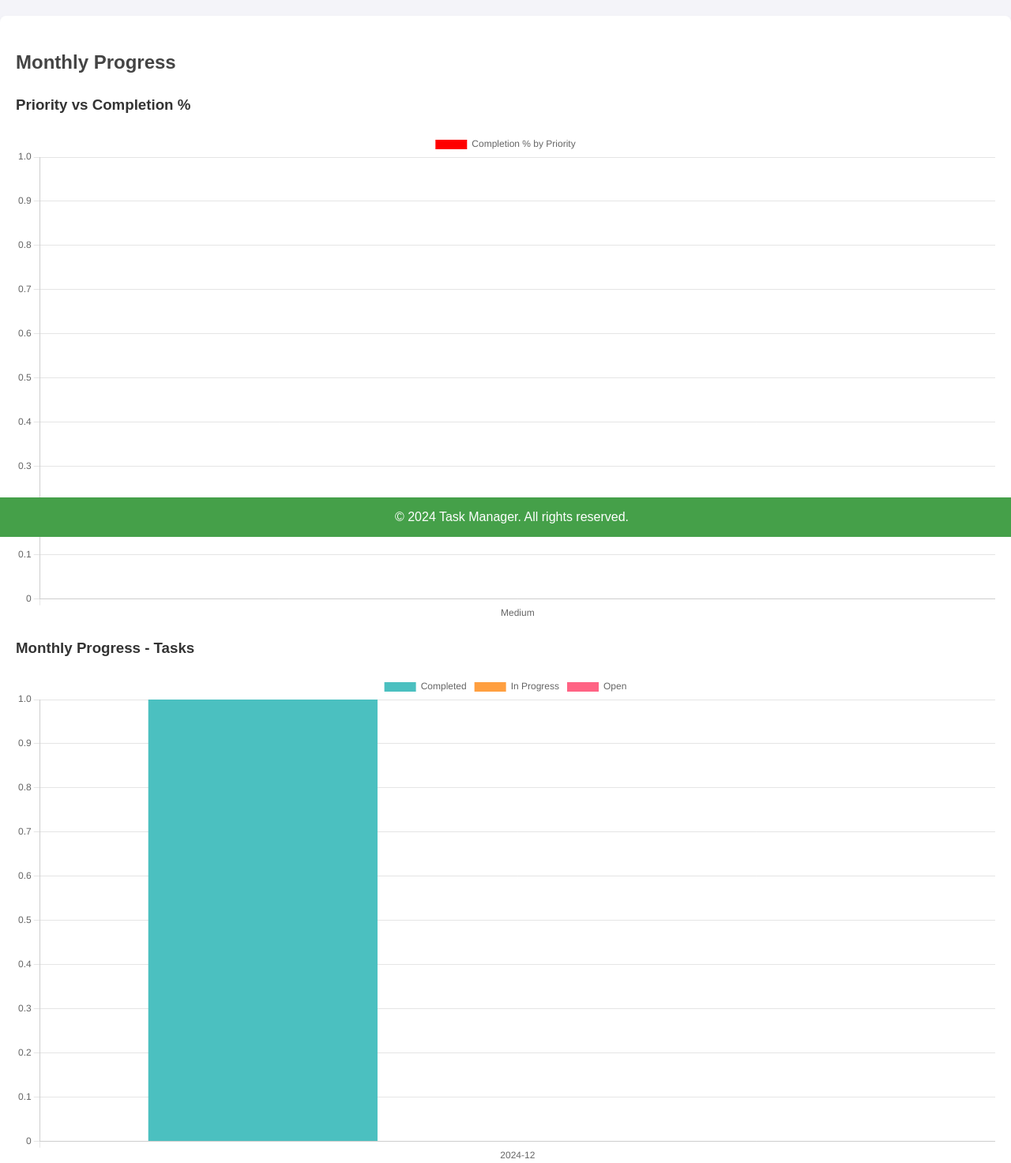
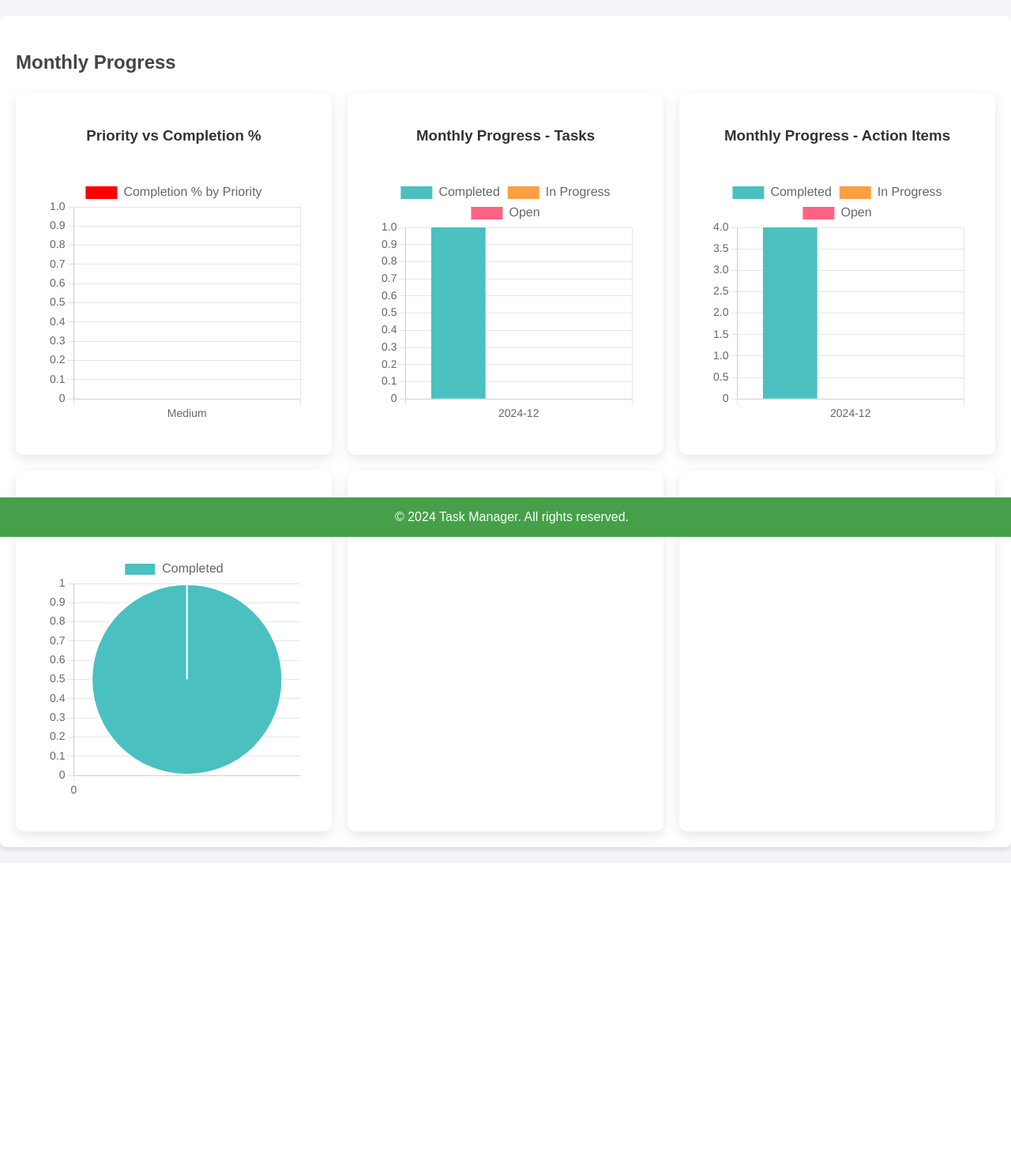
Before and after one commit to solomonAlemu/Task-Manager-Website, a Flask app: page /monthly-progress in a window 1280 px wide. Shown: the part 120-1593 px from the top of the page at 79% size. After the commit the page ends 1202 px from the top, so only its background shows below. Run offline with Flask 3, Linux system fonts and the light colour scheme; data comes from the database, SQL or seed files in the repository; a map, chart or similar area stays blank; some libraries are stand-ins or nearby versions.

Commit message:
Align Monthly Charts in a Grid

```diff
--- a/templates/monthly_progress.html
+++ b/templates/monthly_progress.html
@@ -4,31 +4,66 @@
 <div class="container">
     <h2>Monthly Progress</h2>
 
+    <div class="chart-grid">
         <!-- Task Completion by Priority -->
+        <div class="chart-item">
             <h3>Priority vs Completion %</h3>
-    <canvas id="priorityCompletionChart"></canvas>
+            <canvas id="priorityCompletionChart" class="chart-canvas"></canvas>
+        </div>
 
         <!-- Monthly Progress for Tasks -->
+        <div class="chart-item">
             <h3>Monthly Progress - Tasks</h3>
-    <canvas id="taskProgressChart"></canvas>
+            <canvas id="taskProgressChart" class="chart-canvas"></canvas>
+        </div>
 
         <!-- Monthly Progress for Action Items -->
+        <div class="chart-item">
             <h3>Monthly Progress - Action Items</h3>
-    <canvas id="actionProgressChart"></canvas>
+            <canvas id="actionProgressChart" class="chart-canvas"></canvas>
+        </div>
 
         <!-- Action Item Status Breakdown -->
+        <div class="chart-item">
             <h3>Action Item Status Breakdown</h3>
-	<canvas id="actionStatusChart"></canvas>
+            <canvas id="actionStatusChart" class="chart-canvas"></canvas>
+        </div>
 
         <!-- Total Task Count by Priority -->
+        <div class="chart-item">
             <h3>Total Tasks by Priority</h3>
-	<canvas id="totalTasksByPriorityChart"></canvas>
+            <canvas id="totalTasksByPriorityChart" class="chart-canvas"></canvas>
+        </div>
 
         <!-- Task Completion Timeline -->
+        <div class="chart-item">
             <h3>Task Completion Timeline</h3>
-	<canvas id="taskCompletionTimelineChart"></canvas>
+            <canvas id="taskCompletionTimelineChart" class="chart-canvas"></canvas>
+        </div>
+    </div>
+</div>
 
-</div>
+<style>
+/* Grid layout for charts */
+.chart-grid {
+    display: grid;
+    grid-template-columns: repeat(auto-fit, minmax(300px, 1fr)); /* Auto-adjust columns */
+    gap: 20px; /* Space between charts */
+}
+
+.chart-item {
+    background-color: #fff;
+    border-radius: 10px;
+    padding: 20px;
+    box-shadow: 0 5px 15px rgba(0, 0, 0, 0.1);
+    text-align: center;
+}
+
+.chart-canvas {
+    max-width: 100%;
+    max-height: 350px; /* Chart height */
+}
+</style>
 
 <script src="/static/chart.min.js"></script>
 
@@ -38,24 +73,36 @@
             const response = await fetch("/monthly-progress-data");
             const data = await response.json();
 
+            const chartOptions = {
+                responsive: true,
+                maintainAspectRatio: false,
+                layout: { padding: 20 },
+                scales: {
+                    x: { ticks: { font: { size: 14 } } },
+                    y: { beginAtZero: true, ticks: { font: { size: 14 } } }
+                },
+                plugins: {
+                    legend: { labels: { font: { size: 16 } } },
+                    tooltip: { bodyFont: { size: 14 }, titleFont: { size: 16 } }
+                }
+            };
+
             // Priority vs Completion %
-	        const ctx1 = document.getElementById("priorityCompletionChart").getContext("2d");
-	        new Chart(ctx1, {
+            new Chart(document.getElementById("priorityCompletionChart").getContext("2d"), {
                 type: "bar",
                 data: {
                     labels: Object.keys(data.priority_completion),
                     datasets: [{
                         label: "Completion % by Priority",
                         data: Object.values(data.priority_completion),
-	                    backgroundColor: ["#FF0000", "#FFA500", "#00FFFF", "#808080"] // Colors for High, Medium, Low, Default priorities
+                        backgroundColor: ["#FF0000", "#FFA500", "#00FFFF", "#808080"]
                     }]
                 },
-	            options: { responsive: true, scales: { y: { beginAtZero: true } } }
+                options: { ...chartOptions }
             });
 
             // Monthly Task Progress
-	        const ctx2 = document.getElementById("taskProgressChart").getContext("2d");
-	        new Chart(ctx2, {
+            new Chart(document.getElementById("taskProgressChart").getContext("2d"), {
                 type: "bar",
                 data: {
                     labels: data.task_progress.labels,
@@ -65,12 +112,11 @@
                         { label: "Open", data: data.task_progress.open, backgroundColor: "#FF6384" }
                     ]
                 },
-	            options: { responsive: true, scales: { y: { beginAtZero: true } } }
+                options: { ...chartOptions }
             });
 
             // Monthly Action Item Progress
-	        const ctx3 = document.getElementById("actionProgressChart").getContext("2d");
-	        new Chart(ctx3, {
+            new Chart(document.getElementById("actionProgressChart").getContext("2d"), {
                 type: "bar",
                 data: {
                     labels: data.action_progress.labels,
@@ -80,12 +126,11 @@
                         { label: "Open", data: data.action_progress.open, backgroundColor: "#FF6384" }
                     ]
                 },
-	            options: { responsive: true, scales: { y: { beginAtZero: true } } }
+                options: { ...chartOptions }
             });
 
             // Action Item Status Breakdown
-	        const ctx4 = document.getElementById("actionStatusChart").getContext("2d");
-	        new Chart(ctx4, {
+            new Chart(document.getElementById("actionStatusChart").getContext("2d"), {
                 type: "pie",
                 data: {
                     labels: Object.keys(data.status_breakdown),
@@ -95,12 +140,11 @@
                         backgroundColor: ["#4BC0C0", "#FF9F40", "#FF6384"]
                     }]
                 },
-	            options: { responsive: true }
+                options: { ...chartOptions }
             });
 
             // Total Tasks by Priority
-	        const ctx5 = document.getElementById("totalTasksByPriorityChart").getContext("2d");
-	        new Chart(ctx5, {
+            new Chart(document.getElementById("totalTasksByPriorityChart").getContext("2d"), {
                 type: "bar",
                 data: {
                     labels: Object.keys(data.total_tasks_by_priority),
@@ -110,12 +154,11 @@
                         backgroundColor: ["#FF0000", "#FFA500", "#00FFFF", "#808080"]
                     }]
                 },
-	            options: { responsive: true, scales: { y: { beginAtZero: true } } }
+                options: { ...chartOptions }
             });
 
             // Task Completion Timeline
-	        const ctx6 = document.getElementById("taskCompletionTimelineChart").getContext("2d");
-	        new Chart(ctx6, {
+            new Chart(document.getElementById("taskCompletionTimelineChart").getContext("2d"), {
                 type: "line",
                 data: {
                     labels: data.task_completion_timeline.dates,
@@ -127,12 +170,12 @@
                         fill: false
                     }]
                 },
-	            options: { responsive: true, scales: { y: { beginAtZero: true } } }
+                options: { ...chartOptions }
             });
+
         } catch (error) {
             console.error("Error loading chart data:", error);
         }
     });
-
 </script>
 {% endblock %}
```
Also changed, not shown: templates/task_charts.html (+4 -4 lines). Lines whose indentation alone changed are shown as unchanged.
